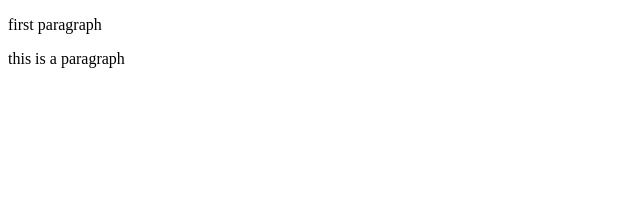
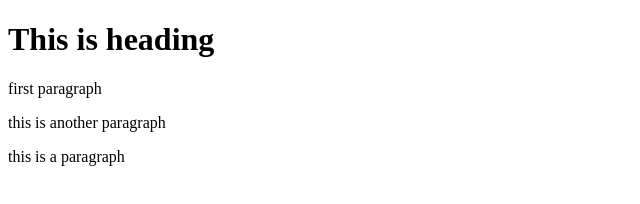
Before and after one commit to shreyascelestial/learning-git, a plain HTML site: page index.html in a window 1280 px wide. Shown: the whole page, without its empty margins (0-640 px from the left). Drawn offline with Linux system fonts and the light colour scheme.

Commit message:
added git hub to the code

```diff
--- a/index.html
+++ b/index.html
@@ -7,9 +7,9 @@
     <title>Document</title>
 </head>
 <body>
-
+    <h1>This is heading</h1>
    <p>first paragraph</p>
+   <p>this is another paragraph</p>
    <p>this is a paragraph</p>
-
 </body>
 </html>
```
